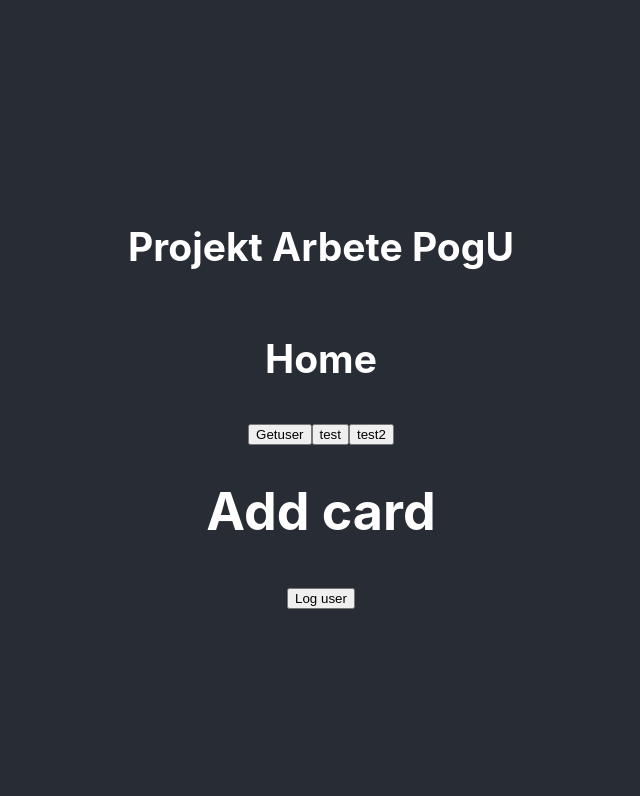
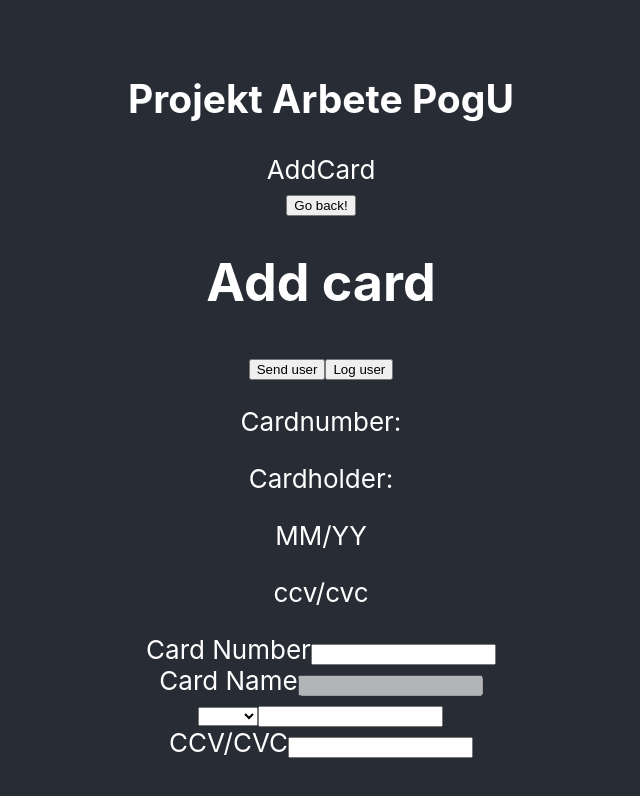
Before and after one commit to BoostedPanda/projektarbete_1, a React (Create React App) app: page /addcard in a window 1280 px wide. Shown: the top 796 px of the page, without its empty margins (319-959 px from the left). Built offline with nearby package versions, Linux system fonts and the light colour scheme; no server answers.

Commit message:
added card functions, routes
Co-authored-by: Tanya Damgaard <TAYNII@users.noreply.github.com>

```diff
--- a/package.json
+++ b/package.json
@@ -10,7 +10,7 @@
     "react": "^17.0.2",
     "react-dom": "^17.0.2",
     "react-redux": "^7.2.6",
-    "react-router": "^5.2.1",
+    "react-router-dom": "^5.3.0",
     "react-scripts": "5.0.0",
     "web-vitals": "^2.1.4"
   },
--- a/src/App.js
+++ b/src/App.js
@@ -1,12 +1,29 @@
 import './App.css';
+import {Route, Switch} from "react-router-dom"
 import Home from './pages/Home';
+import Addcard from './pages/Addcard';
+import {useEffect} from "react"
+import {useSelector,useDispatch} from "react-redux"
+import {getUser} from "./redux/userSlice"
+
 
 function App() {
+  const dispatch = useDispatch()
+  const {cards, status, cardInformation} = useSelector((state) => state.userList)
+
+  useEffect(() => {
+    dispatch(getUser())
+  }, [dispatch])
+
   return (
+
     <div className="App">
       <header className="App-header">
         <h2>Projekt Arbete PogU</h2>
-        <Home/>
+        <Switch>
+        <Route exact path="/" render={(props) => <Home {...props} />} />
+        <Route path="/addcard" render={(props) => <Addcard {...props} />} />
+        </Switch>
       </header>
     </div>
   );
--- a/src/components/AddCardInfo.jsx
+++ b/src/components/AddCardInfo.jsx
@@ -1,10 +1,21 @@
-import React from 'react'
+import React, { useState } from 'react'
 import { useSelector, useDispatch } from "react-redux"
 import { addUser } from "../redux/userSlice"
 
-const AddCardInfo = () => {
+const AddCardInfo = (props) => {
   const dispatch = useDispatch()
-  const { user } = useSelector((state) => state.userList)
+  const { cardInformation } = useSelector((state) => state.userList)
+  const cardData = {
+    cardName: "",
+    cardNumber: "",
+    cardMonth: "",
+    cardYear: "",
+    ccv: "",
+    bankName: ""
+  };
+  const [value, setValue] = useState(cardData)
+
+
 
   const testsend = () => {
    const cardInformation =
@@ -23,11 +34,49 @@ const AddCardInfo = () => {
 
 
 
+  const testOnchange = (e) => {
+    const nextCard = {
+      ...value,
+      [e.target.name]: e.target.value
+    };
+    setValue(nextCard);
+    // document.querySelector(`${id}`).innerHTML = value
+
+  }
+
   return (
     <div>
       <h1>Add card</h1>
+      <button onClick={() => {testsend()}}>Send user</button>
+      <button onClick={() => {console.log(cardInformation)}}>Log user</button>
+      <div id='cardplaceholder'>
+        <p id='cardNumber'>Cardnumber: {value.cardNumber}</p>
+        <p>Cardholder: {cardInformation[0].cardName}</p>
+        <p id='month'>MM/YY</p>
+        <p id='cvc'>ccv/cvc</p>
 
-      <button onClick={() => {testsend()}}>Log user</button>
+      </div>
+<form>
+        <div id='inputbox'>
+        <div>
+            <label htmlFor='cardNumber'>Card Number</label>
+            <input maxLength="16" name='cardNumber' type="text" onChange={testOnchange}/>
+        </div>
+        <div>
+            <label htmlFor='cardName'>Card Name</label>
+            <input name='cardName' type="text" disabled placeholder={cardInformation[0].cardName}/>
+        </div>
+          <select name='cardMonth' >
+            <option disabled>Month</option>
+          </select>
+          <input type="text" />
+        <div>
+            <label htmlFor='ccv'>CCV/CVC</label>
+            <input maxLength="3" name='ccv' type="text" />
+        </div>
+        </div>
+</form>
+
     </div>
   )
 }
--- a/src/index.js
+++ b/src/index.js
@@ -4,13 +4,16 @@ import './index.css';
 import App from './App';
 import {Provider} from "react-redux"
 import store from "./redux/configureStore"
+import {BrowserRouter as Router} from "react-router-dom"
 
 
 ReactDOM.render(
   <React.StrictMode>
+    <Router>
     <Provider store={store}>
     <App />
     </Provider>
+    </Router>
   </React.StrictMode>,
   document.getElementById('root')
 );
--- a/src/pages/Addcard.jsx
+++ b/src/pages/Addcard.jsx
@@ -1,8 +1,19 @@
 import React from 'react'
+import AddCardInfo from '../components/AddCardInfo'
+import {Link} from "react-router-dom"
 
 function Addcard() {
+
   return (
-    <div>Addcard</div>
+    <div>AddCard
+      <div>
+        <Link to="/">
+        <button>Go back!</button>
+        </Link>
+      </div>
+            <AddCardInfo/>
+    </div>
+
   )
 }
 
--- a/src/pages/Home.jsx
+++ b/src/pages/Home.jsx
@@ -1,24 +1,25 @@
 import React from 'react'
 import {useSelector,useDispatch} from "react-redux"
 import {getUser} from "../redux/userSlice"
-import {useEffect} from "react"
-import AddCardInfo from '../components/AddCardInfo'
+
+import {Link} from "react-router-dom"
+
 
 function Home() {
   const dispatch = useDispatch()
   const {cards, status, cardInformation} = useSelector((state) => state.userList)
 
-  useEffect(() => {
-    dispatch(getUser())
-  }, [dispatch])
 
   return (
     <div>
       <h2>Home</h2>
+      <div>
+      <Link to="/addcard"><button>Add card</button></Link>
+      </div>
       <button onClick={() => {dispatch(getUser())}}>Getuser</button>
       <button onClick={() => {console.log(cards)}}>test</button>
       <button onClick={() => {console.log(cardInformation)}}>test2</button>
-      <AddCardInfo/>
+
     </div>
   )
 }
```
Also changed, not shown: src/redux/addUserSlice.js (added, +23 -0 lines), 1 other file (tests, documents, lock files or other folders).
